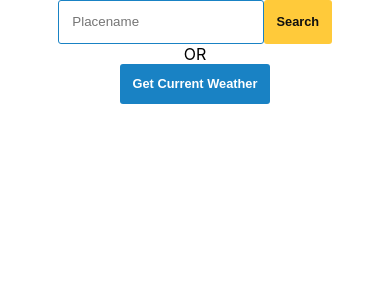
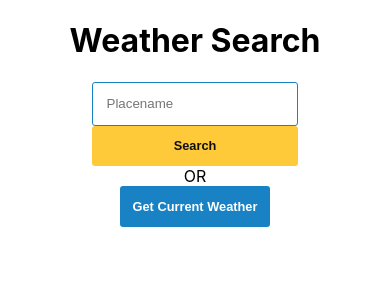
Before and after one commit to thetinygoat/react-weather-app, a React (Create React App) app: page / in a window 390 px wide. Shown: the top 300 px of the page. Built offline with nearby package versions, Linux system fonts and the light colour scheme; no server answers.

Commit message:
ad media queries for responsive design

```diff
--- a/src/App.js
+++ b/src/App.js
@@ -17,6 +17,9 @@ const Wrapper = styled.div`
 const SearchBarWrapper = styled.div`
 	display: flex;
 	flex-direction: row;
+	@media (max-width: 750px) {
+		flex-direction: column;
+	}
 `;
 
 class App extends Component {
@@ -150,6 +153,7 @@ class App extends Component {
 		}
 		return (
 			<Wrapper>
+				<h1>Weather Search</h1>
 				<SearchBarWrapper>
 					<Searchbar
 						placeName={this.state.placeName}
```
